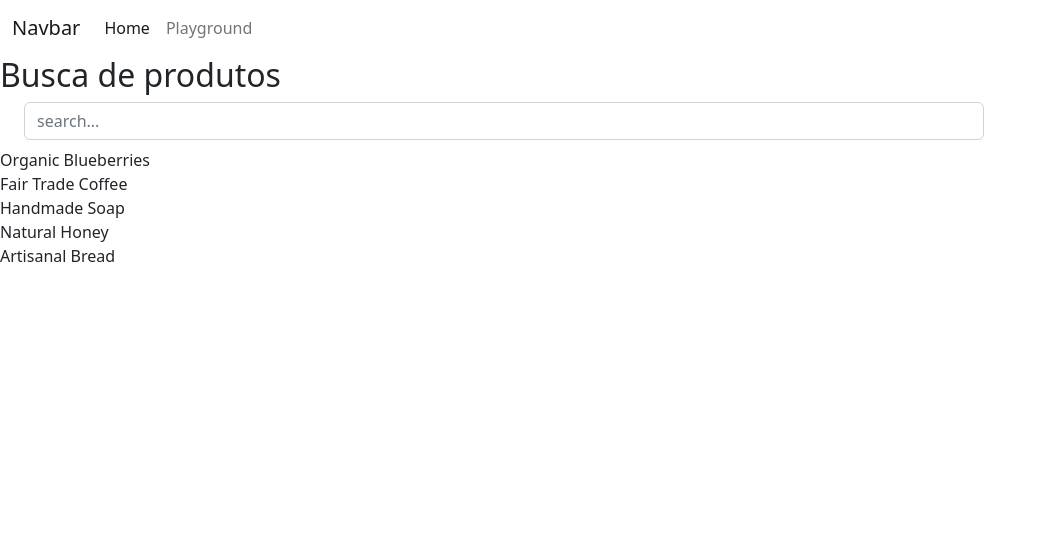
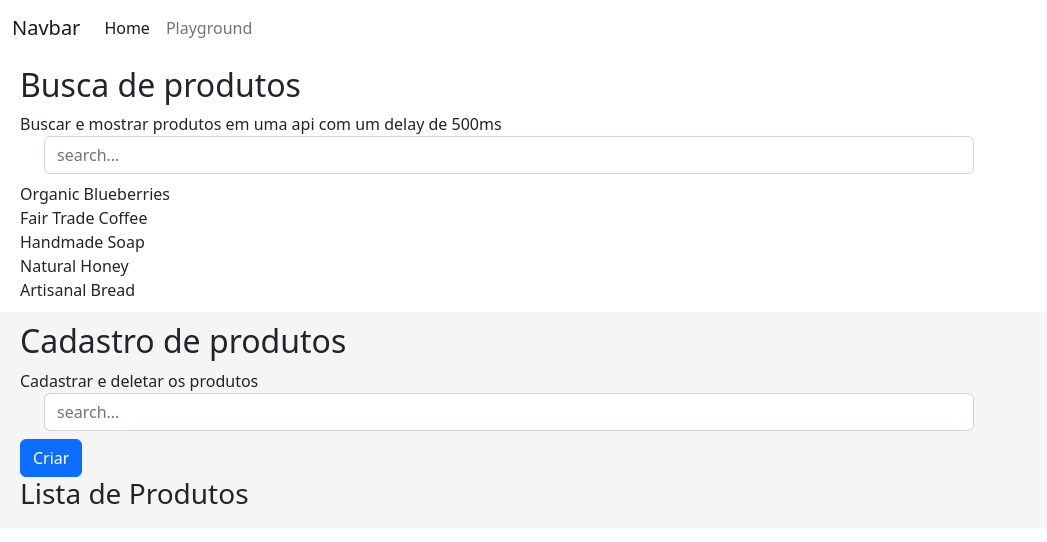
Before and after one commit to matheusbc97/portfolio-angular, an Angular app: page /playground in a window 1280 px wide. Shown: the top 542 px of the page, without its empty margins (0-1047 px from the left). Built offline with nearby package versions, Linux system fonts and the light colour scheme.

Commit message:
crud products

```diff
--- a/src/app/app.module.ts
+++ b/src/app/app.module.ts
@@ -13,6 +13,7 @@ import { HomeContactsComponent } from './pages/home-page/components/sections/hom
 import { PlaygroundPageComponent } from './pages/playground-page/playground-page.component';
 import { PlaygroundSearchBarExampleComponent } from './pages/playground-page/components/sections/playground-search-bar-example/playground-search-bar-example.component';
 import { ReactiveFormsModule } from '@angular/forms';
+import { PlaygroundCrudProductsComponent } from './pages/playground-page/components/sections/playground-crud-products/playground-crud-products.component';
 
 @NgModule({
   declarations: [
@@ -25,6 +26,7 @@ import { ReactiveFormsModule } from '@angular/forms';
     HomeContactsComponent,
     PlaygroundPageComponent,
     PlaygroundSearchBarExampleComponent,
+    PlaygroundCrudProductsComponent,
   ],
   imports: [
     BrowserModule,
--- a/src/app/pages/home-page/home-page.component.scss
+++ b/src/app/pages/home-page/home-page.component.scss
@@ -1,9 +1,5 @@
 :host ::ng-deep section {
   padding: 10px 20px;
-
-  &:nth-child(even) {
-    background-color: #f5f5f5;
-  }
 }
 
 :host :nth-child(even) ::ng-deep section {
--- /dev/null
+++ b/src/app/pages/playground-page/components/sections/playground-crud-products/playground-crud-products.component.html
@@ -0,0 +1,22 @@
+<section>
+  <h2>Cadastro de produtos</h2>
+  <p>Cadastrar e deletar os produtos</p>
+
+  <form class="form-inline" [formGroup]="productForm" (submit)="createProduct()" >
+    <div class="form-group mx-sm-4 mb-2 w-75" >
+      <input class="form-control" placeholder="search..." formControlName="name">
+    </div>
+
+    <button type="submit" class="btn btn-primary">Criar</button>
+  </form>
+
+  <h3>Lista de Produtos</h3>
+  <article
+    class="my-2"
+    *ngFor="let product of products; let index = index"
+  >
+    <p>{{product.name}}</p>
+    <button class="btn btn-danger" (click)="deleteProduct(index)">Deletar</button>
+  </article>
+
+</section>
--- /dev/null
+++ b/src/app/pages/playground-page/components/sections/playground-crud-products/playground-crud-products.component.ts
@@ -0,0 +1,40 @@
+import { Component } from '@angular/core';
+import { FormControl, FormGroup } from '@angular/forms';
+
+interface Product {
+  name: string;
+  description: string;
+}
+
+@Component({
+  selector: 'app-playground-crud-products',
+  templateUrl: './playground-crud-products.component.html',
+  styleUrls: ['./playground-crud-products.component.scss']
+})
+export class PlaygroundCrudProductsComponent {
+  productForm = new FormGroup({
+    name: new FormControl(''),
+    description: new FormControl(''),
+  });
+
+  public products: Product[]  = []
+
+  constructor() { }
+
+  createProduct() {
+    const {description, name} = this.productForm.value;
+
+    console.log('createProduct', this.productForm.value);
+
+    if( !name) {
+      return;
+    }
+
+    this.products.push({description: '', name});
+  }
+
+  deleteProduct(index: number) {
+    console.log('deleteProduct', index);
+    this.products.splice(index, 1);
+  }
+}
--- a/src/app/pages/playground-page/components/sections/playground-search-bar-example/playground-search-bar-example.component.html
+++ b/src/app/pages/playground-page/components/sections/playground-search-bar-example/playground-search-bar-example.component.html
@@ -1,9 +1,14 @@
-<h2>Busca de produtos</h2>
-<form class="form-inline" [formGroup]="searchForm" >
-  <div class="form-group mx-sm-4 mb-2 w-75" >
-    <input class="form-control" placeholder="search..." formControlName="search">
-  </div>
+<section>
+  <h2>Busca de produtos</h2>
+  <p>Buscar e mostrar produtos em uma api com um delay de 500ms</p>
+
+  <form class="form-inline" [formGroup]="searchForm" >
+    <div class="form-group mx-sm-4 mb-2 w-75" >
+      <input class="form-control" placeholder="search..." formControlName="search">
+    </div>
+  </form>
+
   <div *ngFor="let product of searchProductsService.observable | async">
     <p>{{product.name}}</p>
   </div>
-</form>
+</section>
--- a/src/app/pages/playground-page/playground-page.component.html
+++ b/src/app/pages/playground-page/playground-page.component.html
@@ -1 +1,2 @@
 <app-playground-search-bar-example></app-playground-search-bar-example>
+<app-playground-crud-products></app-playground-crud-products>
--- a/src/app/pages/playground-page/playground-page.component.scss
+++ b/src/app/pages/playground-page/playground-page.component.scss
@@ -0,0 +1,7 @@
+:host ::ng-deep section {
+  padding: 10px 20px;
+}
+
+:host :nth-child(even) ::ng-deep section {
+  background-color: #f5f5f5;
+}
```
Also changed, not shown: src/app/pages/playground-page/components/sections/playground-crud-products/playground-crud-products.component.scss (added), 1 other file (tests, documents, lock files or other folders).
